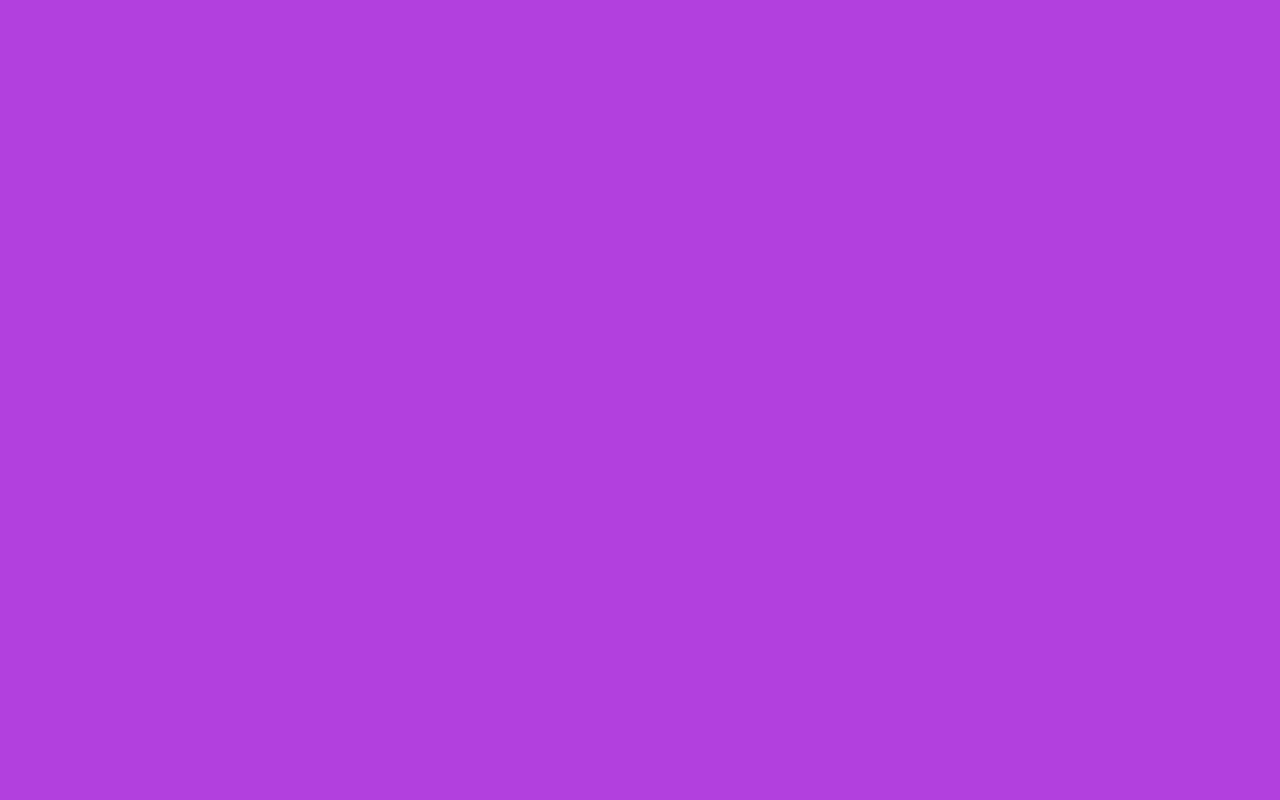
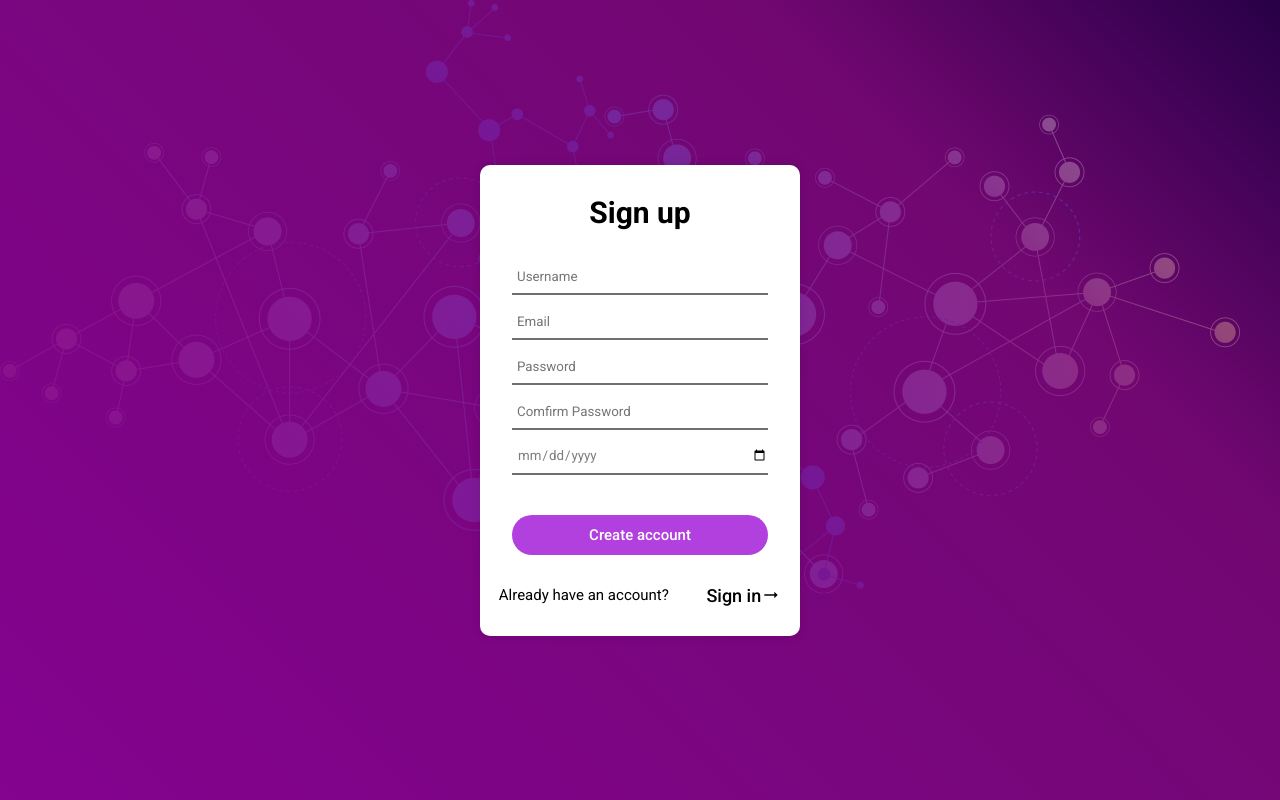
Before and after one commit to habinezadalvan/friendme-front-end, a React (Create React App) app: page /signup in a window 1280 px wide. Before the commit this address had no page. Built offline with nearby package versions, Linux system fonts and the light colour scheme.

Commit message:
user is able to view signup page

```diff
--- a/src/App.tsx
+++ b/src/App.tsx
@@ -2,6 +2,7 @@ import { lazy } from "react";
 import { BrowserRouter as Router, Routes, Route } from "react-router-dom";
 import NavBar from "./components/navbar/NavBar";
 import "./App.css";
+import SignupPage from "./pages/SignupPage";
 
 const Home = lazy(() => import("./pages/home/Home"));
 const Profile = lazy(() => import("./pages/profile/Profile"));
@@ -9,12 +10,12 @@ const Profile = lazy(() => import("./pages/profile/Profile"));
 function App() {
   return (
     <Router>
-      {/* <NavBar /> */}
       <Routes>
         <Route path="/" element={<NavBar />}>
           <Route path="/" index element={<Home />} />
           <Route path="/profile" element={<Profile />} />
         </Route>
+        <Route path="/signup" element ={<SignupPage />} />
       </Routes>
     </Router>
   );
--- a/src/components/rightBar/profileRightBar.css
+++ b/src/components/rightBar/profileRightBar.css
@@ -18,6 +18,13 @@
     font-weight: 500;
 }
 
+.userFriends{
+    max-height: 60vh;
+    overflow-y: scroll;
+}
+.userFriends::-webkit-scrollbar{
+    display: none;
+}
 
 .userFriendsWrapper{
     display: flex;
--- /dev/null
+++ b/src/components/userAccount/SignUp.tsx
@@ -0,0 +1,23 @@
+import {ArrowRightAlt} from '@mui/icons-material';
+import { redirect} from 'react-router-dom'
+
+export default function SignUp() {
+
+  return (
+    <>
+    <h1>Sign up</h1>
+     <form action="" className="userAccountForm">
+      <input type="text" placeholder='Username' className="userAccountInput" />
+      <input type="email" placeholder='Email' className="userAccountInput" />
+      <input type="password" placeholder='Password' className="userAccountInput" />
+      <input type="password" placeholder='Comfirm Password' className="userAccountInput" />
+      <input type="date" placeholder='Date of birth' className="userAccountInput" />
+      <button type='submit' className="userAccountSubmitButton">Create account</button>
+     </form>
+      <div className="userAccountAlt">
+        <span className="userAccountInfo">Already have an account?</span>
+        <button onClick={() => redirect('/login')} className="redirectButton"><span>Sign in</span> <ArrowRightAlt className='userAccoutArrowRightAlt'/></button>
+      </div>
+    </>
+  )
+}
--- /dev/null
+++ b/src/components/userAccount/UserAccount.tsx
@@ -0,0 +1,15 @@
+import "./userAccount.css";
+import { ArrowRightAlt } from "@mui/icons-material";
+import { ReactHTMLElement } from "react";
+
+type UserAccountProps = {
+  children: string | JSX.Element | JSX.Element[];
+};
+
+export default function UserAccount({ children }: UserAccountProps) {
+  return (
+    <div className="userAccount">
+      <div className="userAccountWrapper">{children}</div>
+    </div>
+  );
+}
--- /dev/null
+++ b/src/components/userAccount/userAccount.css
@@ -0,0 +1,112 @@
+:root {
+  --main-color: #b240de;
+  --second-color: #751bc0;
+  --third-color: #440b73;
+  --white-color: white;
+  --pink-color: #fc04f8;
+}
+.userAccount {
+  background-image: linear-gradient(
+      45deg,
+      #870393f9 0%,
+      #8c098cce 75%,
+      #8c00ff47 100%
+    ),
+    url("/public/assets/networkbg.png");
+  background-repeat: no-repeat;
+  /* background-size: cover; */
+  background-color: rgb(0, 0, 0);
+  z-index: 1;
+  width: 100vw;
+  height: 100vh;
+  display: flex;
+  align-items: center;
+  justify-content: center;
+}
+
+.userAccountWrapper {
+  width: 25%;
+  max-height: 80vh;
+  background-color: #fff;
+  margin: 0 auto;
+  border-radius: 1rem;
+  box-shadow: 0 0 10px 0px rgba(0, 0, 0, 0.1);
+  text-align: center;
+  padding: 3rem 0;
+  font-size: 1.5rem;
+}
+
+.userAccountForm {
+  margin: 3rem 0;
+}
+
+.userAccountInput {
+  width: 80%;
+  height: 3.5rem;
+  /* border-radius: 0.5rem; */
+  padding-left: 0.5rem;
+  border: none;
+
+  border-bottom: 0.2rem solid rgb(111, 110, 112);
+  margin-bottom: 1rem;
+}
+
+.userAccountInput::placeholder,
+.userAccountInput:-ms-input-placeholder,
+.userAccountInput::-ms-input-placeholder {
+  color: #7e7d7e;
+}
+
+.userAccountInput:focus {
+  outline: none;
+  /* outline-color: #ab04a8; */
+}
+.userAccountInput[type="date"] {
+  color: #7e7d7e;
+}
+.userAccountInput[type="date"]::-webkit-calendar-picker-indicator {
+  color: #7e7d7e;
+}
+
+.userAccountSubmitButton {
+  width: 80%;
+  height: 4rem;
+  border: none;
+  border-radius: 3rem;
+  background-color: #b240de;
+  color: white;
+  font-size: 1.5rem;
+  font-weight: 500;
+  margin-top: 3rem;
+  cursor: pointer;
+}
+
+.userAccountSubmitButton:hover {
+  background-color: #b140ded9;
+  transition: 0.1s ease-in-out;
+}
+
+.userAccountAlt {
+  display: flex;
+  align-items: center;
+  justify-content: space-around;
+}
+
+.redirectButton {
+  display: flex;
+  align-items: center;
+  justify-content: space-around;
+  font-weight: 500;
+  cursor: pointer;
+  border: none;
+  background-color: #fff;
+  font-size: 1.8rem;
+}
+.redirectButton:hover {
+  color: #b140ded9;
+  transition: 0.1s ease-in-out;
+
+}
+.userAccoutArrowRightAlt {
+  font-size: 2rem !important;
+}
--- /dev/null
+++ b/src/pages/SignupPage.tsx
@@ -0,0 +1,10 @@
+import SignUp from "../components/userAccount/SignUp";
+import UserAccount from "../components/userAccount/UserAccount";
+
+export default function SignupPage() {
+  return (
+    <UserAccount>
+      <SignUp />
+    </UserAccount>
+  );
+}
```
Also changed, not shown: public/assets/networkbg.png (added).
